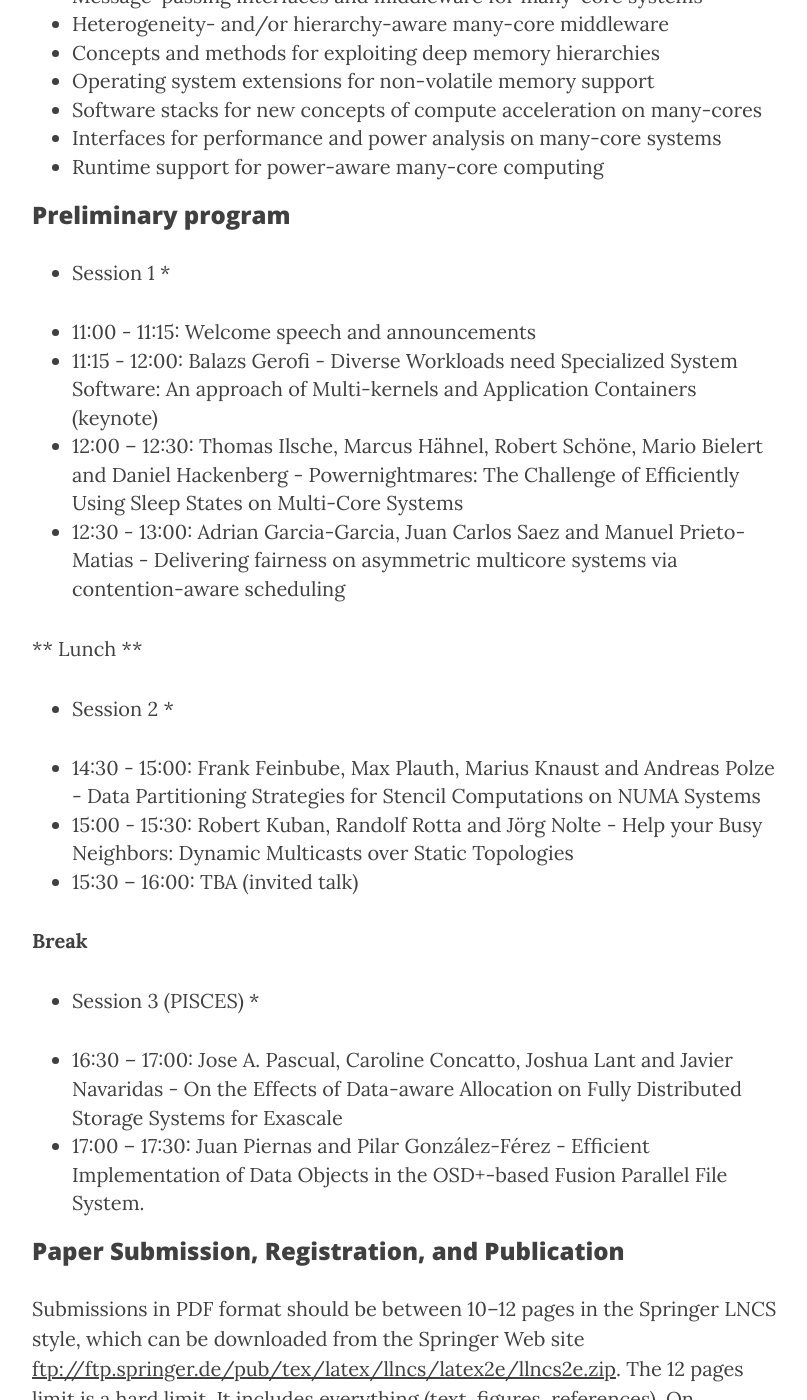
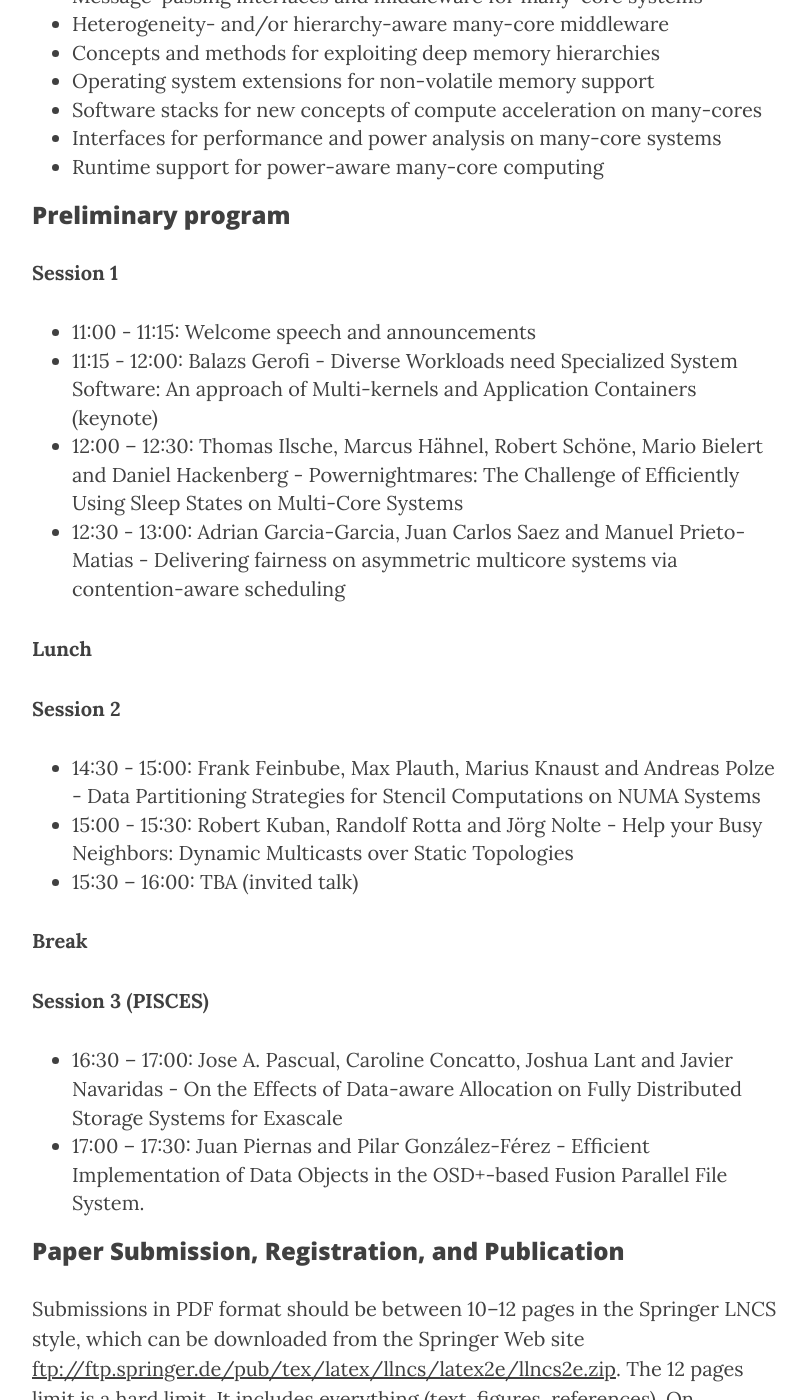
Before and after one commit to WROME/wrome.github.io, a Jekyll site: the page built from compostela2017.md, in a window 1280 px wide and 1400 px high, scrolled down 1999 px. Shown: the whole window, without its empty margins (233-1040 px from the left). Built offline with Jekyll 4.4.1, drawn with Linux system fonts in a browser that asks for light colours; nearby versions of some CDN libraries.

Commit message:
remove typos

```diff
--- a/compostela2017.md
+++ b/compostela2017.md
@@ -41,16 +41,16 @@ Authors from all related disciplines are invited to submit unpublished papers re
 
 ### Preliminary program
 
-* Session 1 *
+**Session 1**
 
 * 11:00 - 11:15: Welcome speech and announcements
 * 11:15 - 12:00: Balazs Gerofi - Diverse Workloads need Specialized System Software: An approach of Multi-kernels and Application Containers (keynote)
 * 12:00 – 12:30: Thomas Ilsche, Marcus Hähnel, Robert Schöne, Mario Bielert and Daniel Hackenberg - Powernightmares: The Challenge of Efficiently Using Sleep States on Multi-Core Systems
 * 12:30 - 13:00: Adrian Garcia-Garcia, Juan Carlos Saez and Manuel Prieto-Matias - Delivering fairness on asymmetric multicore systems via contention-aware scheduling
 
-** Lunch **
+**Lunch**
 
-* Session 2 *
+**Session 2**
 
 * 14:30 - 15:00: Frank Feinbube, Max Plauth, Marius Knaust and Andreas Polze - Data Partitioning Strategies for Stencil Computations on NUMA Systems
 * 15:00 - 15:30: Robert Kuban, Randolf Rotta and Jörg Nolte - Help your Busy Neighbors: Dynamic Multicasts over Static Topologies
@@ -58,7 +58,7 @@ Authors from all related disciplines are invited to submit unpublished papers re
 
 **Break**
 
-* Session 3 (PISCES) *
+**Session 3 (PISCES)**
 
 * 16:30 – 17:00: Jose A. Pascual, Caroline Concatto, Joshua Lant and Javier Navaridas - On the Effects of Data-aware Allocation on Fully Distributed Storage Systems for Exascale
 * 17:00 – 17:30: Juan Piernas and Pilar González-Férez - Efficient Implementation of Data Objects in the OSD+-based Fusion Parallel File System.
```
